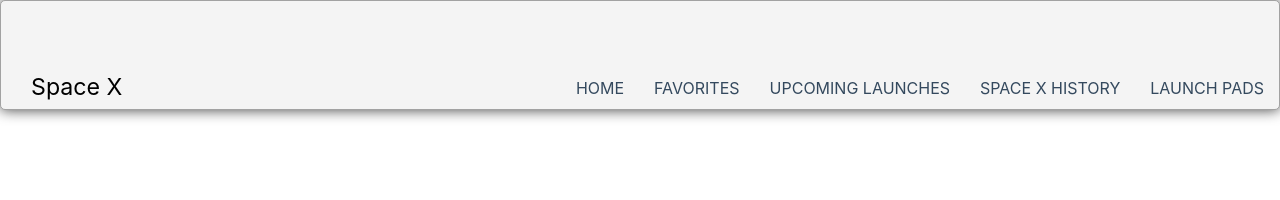
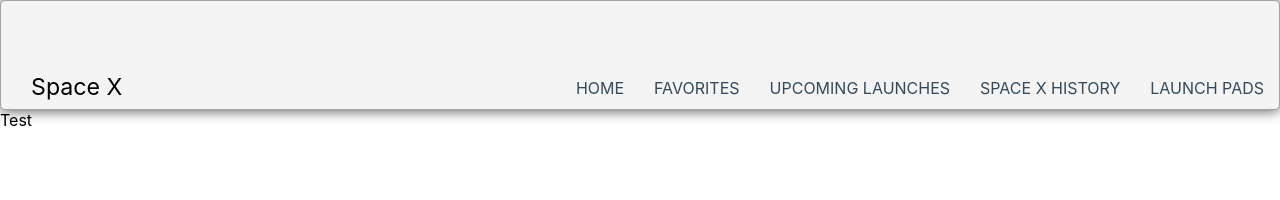
Before and after one commit to peeratmac/spacex, a React (Create React App) app: page /upcoming-launches in a window 1280 px wide. Shown: the top 200 px of the page. Built offline with nearby package versions, Linux system fonts and the light colour scheme; no server answers.

Commit message:
Added UpcomingLaunches component.

```diff
--- a/src/containers/App/App.js
+++ b/src/containers/App/App.js
@@ -4,6 +4,7 @@ import { LaunchList } from '../../components/LaunchList/LaunchList';
 import { Favorites } from '../../containers/Favorites/Favorites';
 import { NavigationBar } from '../../components/NavigationBar/NavigationBar';
 import { LaunchPage } from '../../components/LaunchPage/LaunchPage';
+import { UpcomingLaunches } from '../../containers/UpcomingLaunches/UpcomingLaunches';
 import {
   addSpaceData,
   saveFavorites,
@@ -55,6 +56,7 @@ export class App extends Component {
             />
           )}
         />
+
         <Route
           exact
           path='/launch/:flight_number'
@@ -67,6 +69,7 @@ export class App extends Component {
             return <LaunchPage launch={launchData} />;
           }}
         />
+
         <Route
           exact
           path='/favorites'
@@ -76,6 +79,12 @@ export class App extends Component {
               saveFavorite={this.saveFavorite}
             />
           )}
+        />
+
+        <Route
+          exact
+          path='/upcoming-launches'
+          render={() => <UpcomingLaunches />}
         />
       </div>
     );
--- /dev/null
+++ b/src/containers/UpcomingLaunches/UpcomingLaunches.js
@@ -0,0 +1,8 @@
+import React from 'react';
+import LaunchCard from '../../containers/LaunchCard/LaunchCard';
+import { connect } from 'react-redux';
+import './UpcomingLaunches.css';
+
+export const UpcomingLaunches = () => {
+  return <div>Test</div>;
+};
```
Also changed, not shown: src/containers/UpcomingLaunches/UpcomingLaunches.css (added).
